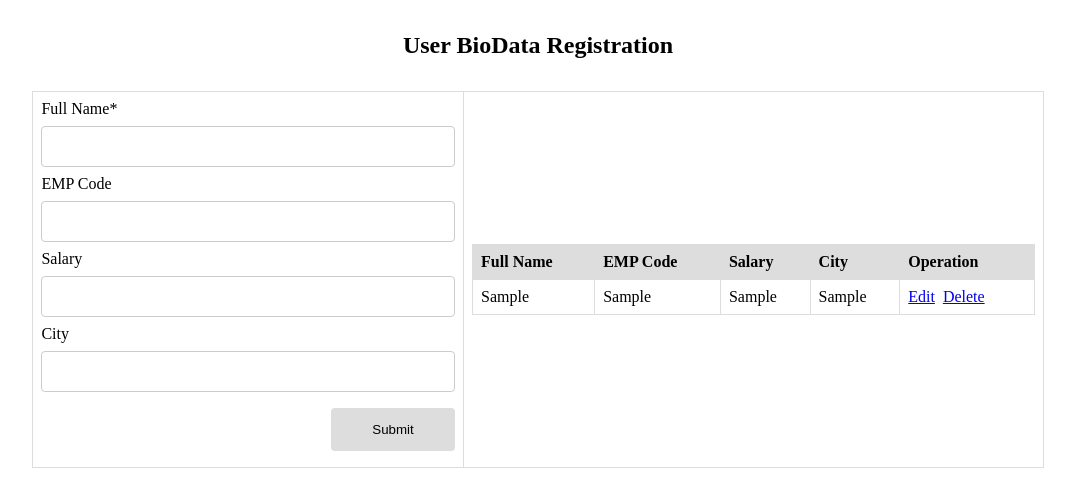
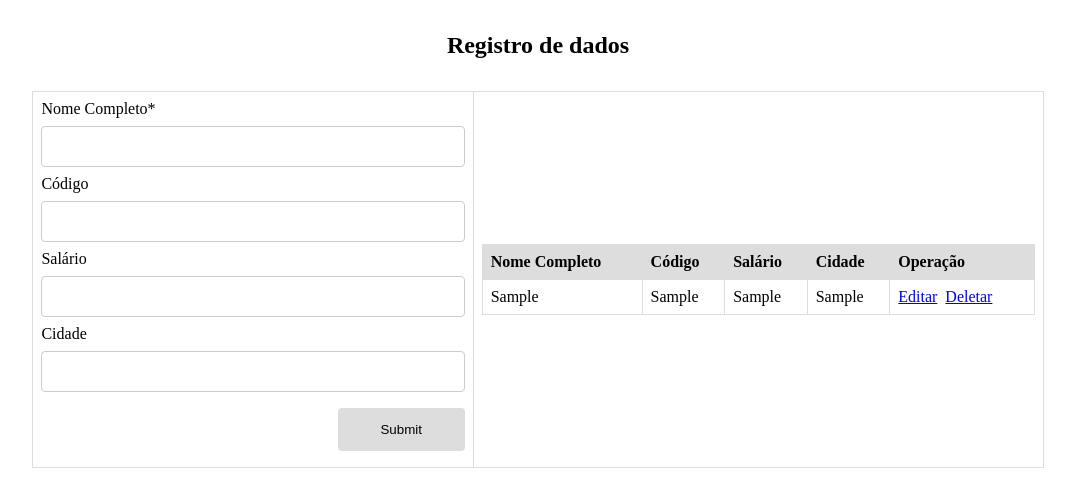
Before and after one commit to RaphaelRodriguesDev/programacaoWeb01, a plain HTML site: page aula36/JavaScript-CRUD-Operations/index.html in a window 1280 px wide. Both pictures are taken after typing "Sample", "Sample", "Sample", "Sample" into the empty fields and a click on the input "Submit". Shown: the whole page, without its empty margins (102-1177 px from the left). Drawn offline with Linux system fonts and the light colour scheme.

Commit message:
aula36 - update

```diff
--- a/aula36/JavaScript-CRUD-Operations/index.html
+++ b/aula36/JavaScript-CRUD-Operations/index.html
@@ -3,32 +3,32 @@
 
 <head>
     <title>
-        Vanilla JS CRUD Operation
+        CRUD Operation
     </title>
     <link rel="stylesheet" href="./src/css/styles.css">
 </head>
 
 <body>
-    <h2>User BioData Registration</h2>
+    <h2>Registro de dados</h2>
     <table>
         <tr>
             <td>
                 <form onsubmit="event.preventDefault();onFormSubmit();" autocomplete="off">
                     <div>
-                        <label>Full Name*</label><label class="validation-error hide" id="fullNameValidationError">This
-                            field is required.</label>
+                        <label>Nome Completo*</label><label class="validation-error hide"
+                            id="fullNameValidationError">CAMPO OBRIGATÓRIO.</label>
                         <input type="text" name="fullName" id="fullName">
                     </div>
                     <div>
-                        <label>EMP Code</label>
+                        <label>Código</label>
                         <input type="text" name="empCode" id="empCode">
                     </div>
                     <div>
-                        <label>Salary</label>
+                        <label>Salário</label>
                         <input type="text" name="salary" id="salary">
                     </div>
                     <div>
-                        <label>City</label>
+                        <label>Cidade</label>
                         <input type="text" name="city" id="city">
                     </div>
                     <div class="form-action-buttons">
@@ -40,11 +40,11 @@
                 <table class="list" id="employeeList">
                     <thead>
                         <tr>
-                            <th>Full Name</th>
-                            <th>EMP Code</th>
-                            <th>Salary</th>
-                            <th>City</th>
-                            <th>Operation</th>
+                            <th>Nome Completo</th>
+                            <th>Código</th>
+                            <th>Salário</th>
+                            <th>Cidade</th>
+                            <th>Operação</th>
                         </tr>
                     </thead>
                     <!-- to dynamically add record on data submission -->
--- a/aula36/JavaScript-CRUD-Operations/src/js/script.js
+++ b/aula36/JavaScript-CRUD-Operations/src/js/script.js
@@ -1,7 +1,7 @@
 let selectedRow = null
 
-// function exceuted when form is submitted
-function onFormSubmit() {
+// Função executada quando o formulário é enviado
+const onFormSubmit = () => {
     if (validate()) {
         let formData = readFormData();
         if (selectedRow == null)
@@ -12,67 +12,73 @@ function onFormSubmit() {
     }
 }
 
-// function to read recieve data submitted by user
-function readFormData() {
+// READ
+const readFormData = () => {
     let formData = {};
-    formData.fullName = document.getElementById("fullName").value;
-    formData.empCode = document.getElementById("empCode").value;
-    formData.salary = document.getElementById("salary").value;
-    formData.city = document.getElementById("city").value;
+    formData.fullName = document.querySelector("#fullName").value;
+    formData.empCode = document.querySelector("#empCode").value;
+    formData.salary = document.querySelector("#salary").value;
+    formData.city = document.querySelector("#city").value;
     return formData;
 }
 
-//function to display submitted data in a different table
-function insertNewRecord(data) {
-    let table = document.getElementById("employeeList").getElementsByTagName('tbody')[0];
-    // create a new row and insert data continuosly over the lenght of table
-    let newRow = table.insertRow(table.length); // table.length for the subsquent data to be submitted
+// CREATE
+const insertNewRecord = (data) => {
+    let table = document.querySelector("#employeeList").getElementsByTagName('tbody')[0];
+    // Cria uma nova linha e insere dados continuamente ao longo do comprimento da tabela (table.length)
+    let newRow = table.insertRow(table.length); // table.length para os dados subsequentes a serem enviados
     cell1 = newRow.insertCell(0);
-    cell1.innerHTML = data.fullName; //cell 1 of row 1
+    cell1.innerHTML = data.fullName; //celula 1 da linha 1
     cell2 = newRow.insertCell(1);
-    cell2.innerHTML = data.empCode; //cell 2 of row 1
+    cell2.innerHTML = data.empCode; //celula 2 da linha 1
     cell3 = newRow.insertCell(2);
-    cell3.innerHTML = data.salary; //cell 3 of row 1
+    cell3.innerHTML = data.salary; //celula 3 da linha 1
     cell4 = newRow.insertCell(3);
-    cell4.innerHTML = data.city;   //cell 4 of row 1
+    cell4.innerHTML = data.city;   //celula 4 da linha 1
     cell5 = newRow.insertCell(4);
-    cell5.innerHTML = `<a onClick="onEdit(this)">Edit</a>
-                       <a onClick="onDelete(this)">Delete</a>`;
+    cell5.innerHTML = `<a onClick="onEdit(this)">Editar</a>
+                       <a onClick="onDelete(this)">Deletar</a>`;
 }
 
-function resetForm() {
-    document.getElementById("fullName").value = "";
-    document.getElementById("empCode").value = "";
-    document.getElementById("salary").value = "";
-    document.getElementById("city").value = "";
+// Função para RESETAR o formulário
+const resetForm = () => {
+    document.querySelector("#fullName").value = "";
+    document.querySelector("#empCode").value = "";
+    document.querySelector("#salary").value = "";
+    document.querySelector("#city").value = "";
     selectedRow = null;
 }
 
-function onEdit(td) {
+// Ações realizadas ao clicar no botão editar. Ele grava as informações da tabela no formulário para ser editado.
+const onEdit = (td) => {
     selectedRow = td.parentElement.parentElement;
-    document.getElementById("fullName").value = selectedRow.cells[0].innerHTML;
-    document.getElementById("empCode").value = selectedRow.cells[1].innerHTML;
-    document.getElementById("salary").value = selectedRow.cells[2].innerHTML;
-    document.getElementById("city").value = selectedRow.cells[3].innerHTML;
+    document.querySelector("#fullName").value = selectedRow.cells[0].innerHTML;
+    document.querySelector("#empCode").value = selectedRow.cells[1].innerHTML;
+    document.querySelector("#salary").value = selectedRow.cells[2].innerHTML;
+    document.querySelector("#city").value = selectedRow.cells[3].innerHTML;
 }
-function updateRecord(formData) {
+
+// UPDATE
+const updateRecord = (formData) => {
     selectedRow.cells[0].innerHTML = formData.fullName;
     selectedRow.cells[1].innerHTML = formData.empCode;
     selectedRow.cells[2].innerHTML = formData.salary;
     selectedRow.cells[3].innerHTML = formData.city;
 }
 
-function onDelete(td) {
-    if (confirm('Are you sure to delete this record ?')) {
+// DELETE
+const onDelete = (td) => {
+    if (confirm('Tem certeza que deseja excluir este registro ?')) { // OBS.: a função confirme é nativa do javascript para exibir um POPUP de confirmação
         row = td.parentElement.parentElement;
-        document.getElementById("employeeList").deleteRow(row.rowIndex);
+        document.querySelector("#employeeList").deleteRow(row.rowIndex);
         resetForm();
     }
 }
 
-function validate() {
+// Função de validação
+const validate = () => {
     isValid = true;
-    if (document.getElementById("fullName").value == "") {
+    if (document.querySelector("#fullName").value == "") {
         isValid = false;
         document.getElementById("fullNameValidationError").classList.remove("hide");
     } else {
@@ -83,6 +89,7 @@ function validate() {
     return isValid;
 }
 
+// Adicionando ao LocalStorage
 localStorage.setItem('items', JSON.stringify(newRow));
 const data = JSON.parse(localStorage.getItem('items'));
 
@@ -91,5 +98,3 @@ const liMaker = (text) => {
   li.textContent = text;
   ul.appendChild(li);
 }
-
-localStorage.setItem('items', )
```
Also changed, not shown: 1 other file.
